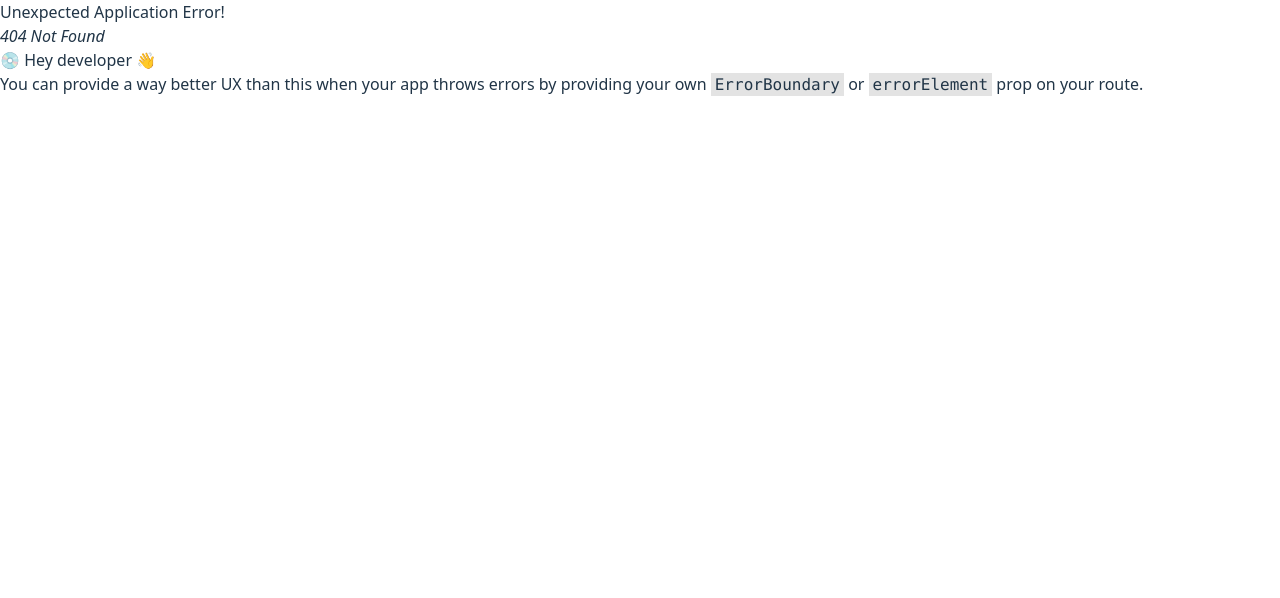
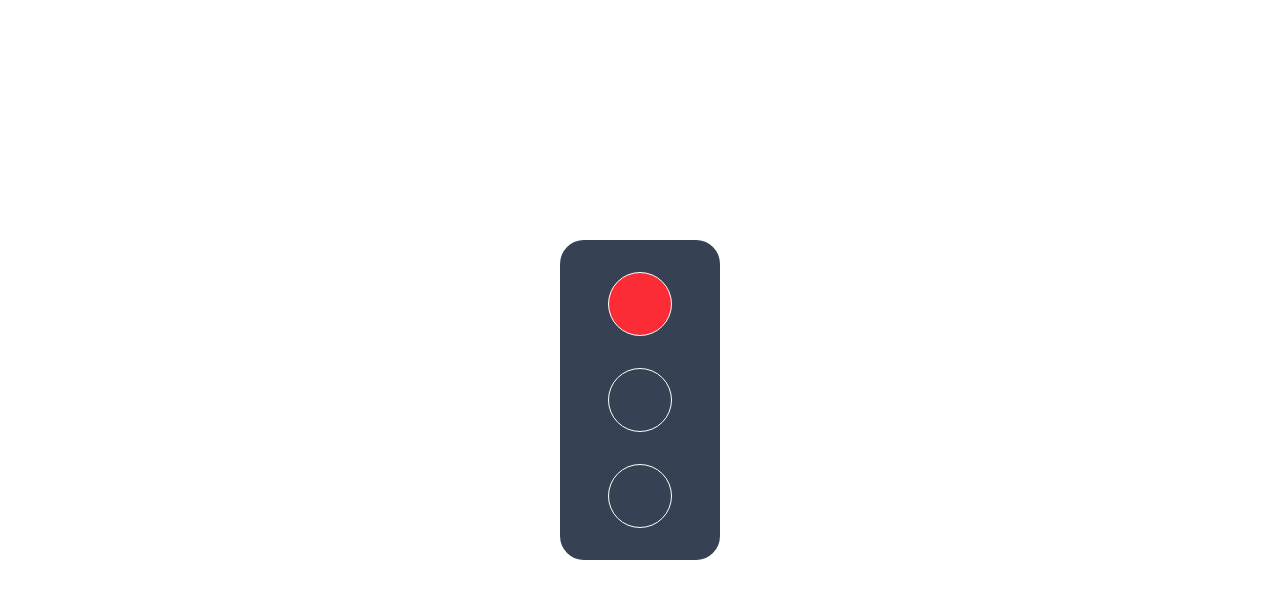
Before and after one commit to rjrocks1908/react-machine-coding, a React (Vite) app: page /traffic-light in a window 1280 px wide. Before the commit this address had no page. Shown: the top 598 px of the page. Built offline with nearby package versions, Linux system fonts and the light colour scheme.

Commit message:
feat: add TrafficLight component and TrafficLightPage for traffic light functionality

```diff
--- /dev/null
+++ b/src/components/trafficlight/TrafficLight.tsx
@@ -0,0 +1,30 @@
+import { useEffect, useState } from "react";
+
+const lights = ["bg-red-500", "bg-yellow-500", "bg-green-500"];
+
+function TrafficLight() {
+  const [currentActiveLight, setCurrentActiveLight] = useState(0);
+
+  useEffect(() => {
+    const interval = setInterval(() => {
+      setCurrentActiveLight((prev) => (prev + 1) % lights.length);
+    }, 2000);
+
+    return () => {
+      clearInterval(interval);
+    };
+  }, []);
+
+  return (
+    <div className="w-40 h-80 bg-gray-700 flex flex-col justify-evenly items-center rounded-3xl">
+      {lights.map((light, idx) => (
+        <div
+          className={`size-16 border border-white rounded-full ${
+            currentActiveLight === idx ? light : "bg-transparent"
+          }`}
+        ></div>
+      ))}
+    </div>
+  );
+}
+export default TrafficLight;
--- /dev/null
+++ b/src/pages/TrafficLightPage.tsx
@@ -0,0 +1,10 @@
+import TrafficLight from "../components/trafficlight/TrafficLight"
+
+function TrafficLightPage() {
+  return (
+    <div className="flex h-screen items-center justify-center">
+      <TrafficLight />
+    </div>
+  )
+}
+export default TrafficLightPage
```
Also changed, not shown: src/router/routes.ts (+7 -2 lines).
